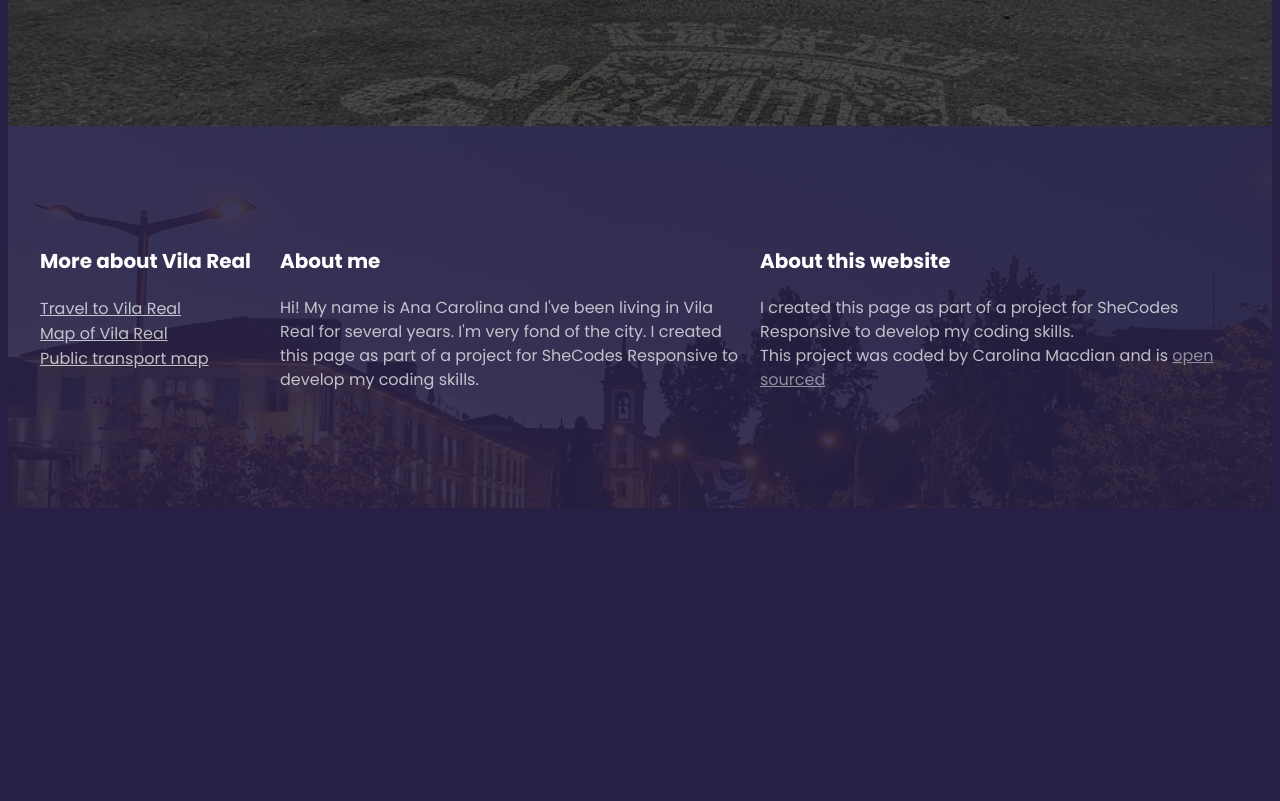
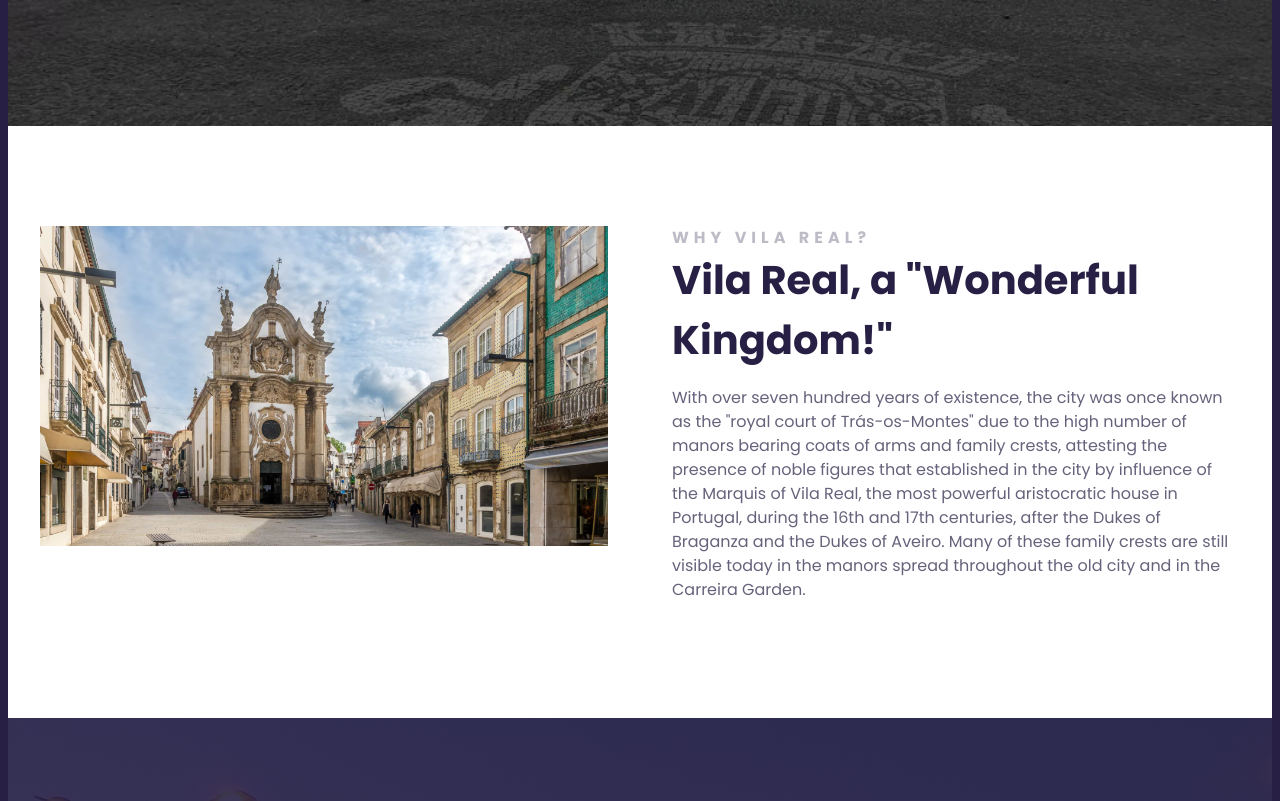
Before and after one commit to CarolinaMacdian/Responsive--Add-on, a plain HTML site: page index.html in a window 1280 px wide. Shown: the part 619-1420 px from the top of the page. Before the commit the page ends 1135 px from the top, so only its background shows below. Drawn offline with Linux system fonts and the light colour scheme.

Commit message:
add section

```diff
--- a/index.html
+++ b/index.html
@@ -32,13 +32,37 @@
 
         <h1>Welcome to Vila Real</h1>
 
-        <h2>Capital City of the Trás-os-Montes province</h2>
+        <h2>Capital City of the Trás-os-Montes Province</h2>
 
         <a href="#more">Learn more</a>
       </header>
-
+      <main>
+        <section class="grid grid-2-columns">
+          <div>
+            <img
+              src="img/sao-pedro.jpg"
+              alt="Sao Pero's church"
+              class="img-responsive" />
+          </div>
+          <div>
+            <h2>Why Vila Real?</h2>
+            <h3>Vila Real, a "Wonderful Kingdom!"</h3>
+            <p>
+              With over seven hundred years of existence, the city was once
+              known as the "royal court of Trás-os-Montes" due to the high
+              number of manors bearing coats of arms and family crests,
+              attesting the presence of noble figures that established in the
+              city by influence of the Marquis of Vila Real, the most powerful
+              aristocratic house in Portugal, during the 16th and 17th
+              centuries, after the Dukes of Braganza and the Dukes of Aveiro.
+              Many of these family crests are still visible today in the manors
+              spread throughout the old city and in the Carreira Garden.
+            </p>
+          </div>
+        </section>
+      </main>
       <footer>
-        <section class="grid">
+        <section class="grid grid-3-columns-with-first-narrow">
           <div>
             <h3>More about Vila Real</h3>
 
--- a/src/style.css
+++ b/src/style.css
@@ -11,12 +11,25 @@ body {
 
 .grid {
   display: grid;
+  grid-gap: 64px;
+}
+
+.img-responsive {
+  max-width: 100%;
+}
+
+.grid-2-columns {
+  grid-template-columns: 1fr 1fr;
+}
+
+.grid-3-columns-with-first-narrow {
   grid-template-columns: 1fr 2fr 2fr;
 }
 
 section {
   max-width: 1200px;
   margin: 0 auto;
+  padding: 100px 0;
 }
 
 header {
@@ -66,6 +79,38 @@ header a {
   background: white;
 }
 
+main {
+  background-color: white;
+}
+
+main h2 {
+  font-weight: 700;
+  font-size: 16px;
+  line-height: 1.5;
+  margin: 0;
+  letter-spacing: 5px;
+  color: #272044;
+  opacity: 0.3;
+  text-transform: uppercase;
+}
+
+main h3 {
+  font-weight: 700;
+  font-size: 40px;
+  line-height: 1.5;
+  color: #272044;
+  margin: 0;
+}
+
+main p {
+  font-style: normal;
+  font-weight: 400;
+  font-size: 16px;
+  line-height: 1.5;
+  color: #272044;
+  opacity: 0.7;
+}
+
 footer {
   color: white;
   background-image: linear-gradient(
@@ -73,10 +118,8 @@ footer {
       rgba(39, 32, 68, 0.9)
     ),
     url("../img/footer.jpg");
-
   background-repeat: no-repeat;
   background-size: cover;
-  padding: 100px 0;
 }
 
 footer h3 {
@@ -124,4 +167,13 @@ footer a {
   header h3 {
     font-size: 12px;
   }
+
+  .grid {
+    grid-template-columns: 1fr;
+    grid-gap: 32px;
+  }
+
+  section {
+    padding: 30px;
+  }
 }
```
